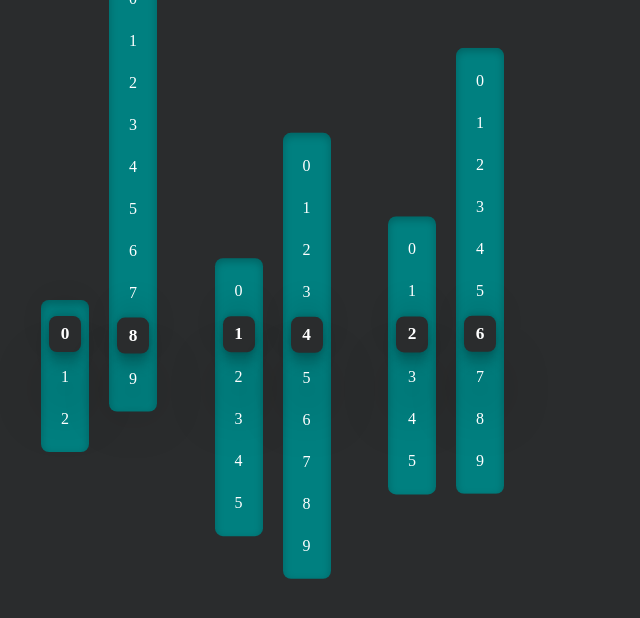
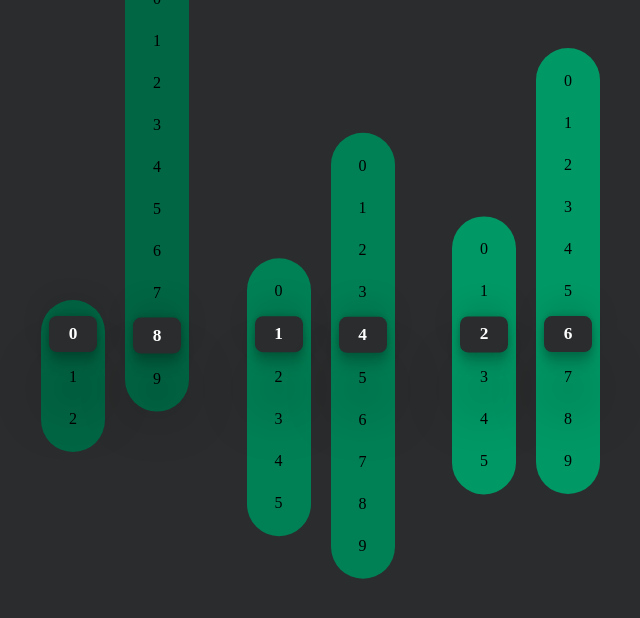
Before and after one commit to jlsa/disco-guacamole, a React (Create React App) app in the folder clock/: page / in a window 1280 px wide. Shown: the top 618 px of the page, without its empty margins (284-924 px from the left). Built offline with nearby package versions, Linux system fonts and the light colour scheme.

Commit message:
Worked on adding variants to the numberlines

```diff
--- a/clock/src/Components/Clock/Clock.js
+++ b/clock/src/Components/Clock/Clock.js
@@ -63,14 +63,38 @@ const Clock = () => {
 
   return (
     <StyledClock>
-      <NumberLine numbers={[0, 1, 2]} selected={hours[0]}  />
-      <NumberLine numbers={[0, 1, 2, 3, 4, 5, 6, 7, 8, 9]} selected={hours[1]} />
+      <NumberLine
+        numbers={[0, 1, 2]}
+        selected={hours[0]}
+        variant="hours"
+      />
+      <NumberLine
+        numbers={[0, 1, 2, 3, 4, 5, 6, 7, 8, 9]}
+        selected={hours[1]}
+        variant="hours"
+      />
       <TimeDivider />
-      <NumberLine numbers={[0, 1, 2, 3, 4, 5]} selected={minutes[0]} />
-      <NumberLine numbers={[0, 1, 2, 3, 4, 5, 6, 7, 8, 9]} selected={minutes[1]} />
+      <NumberLine
+        numbers={[0, 1, 2, 3, 4, 5]}
+        selected={minutes[0]}
+        variant="minutes"
+      />
+      <NumberLine
+        numbers={[0, 1, 2, 3, 4, 5, 6, 7, 8, 9]}
+        selected={minutes[1]}
+        variant="minutes"
+      />
       <TimeDivider />
-      <NumberLine numbers={[0, 1, 2, 3, 4, 5]} selected={seconds[0]} />
-      <NumberLine numbers={[0, 1, 2, 3, 4, 5, 6, 7, 8, 9]} selected={seconds[1]} />
+      <NumberLine
+        numbers={[0, 1, 2, 3, 4, 5]}
+        selected={seconds[0]}
+        variant="seconds"
+      />
+      <NumberLine
+        numbers={[0, 1, 2, 3, 4, 5, 6, 7, 8, 9]}
+        selected={seconds[1]}
+        variant="seconds"
+      />
 
       <br style={{clear:"both"}} />
     </StyledClock>
--- a/clock/src/Components/Clock/NumberLine.js
+++ b/clock/src/Components/Clock/NumberLine.js
@@ -1,6 +1,6 @@
 import React from 'react';
 import styled from 'styled-components';
-import { space, width, fontSize, color } from 'styled-system';
+import { space, width, fontSize, color, variant } from 'styled-system';
 import theme from '../../theme/theme';
 
 const offsetSize = '41.8px';
@@ -38,28 +38,45 @@ const offsets = {
   }
 };
 const Line = styled('ul')(
-  {
-    listStyle: 'none',
-    padding: 0,
-    margin: 0,
-    // backgroundColor: theme.colors.blue,
-    width: "3em",
-    paddingTop: "0.5rem",
-    paddingBottom: "0.5rem",
-    borderRadius: theme.radii[3],
-    boxShadow: `
-     rgba(0, 0, 0, 0.24) 0px 3px 8px inset
-    `,
-    transition: '0.6s cubic-bezier(0.25, 0.8, 0.25, 1.75)',
-    float: 'left',
-    marginLeft: '10px',
-    marginRight: '10px'
-  },
   offsets,
   space,
   width,
   fontSize,
-  color
+  color,
+  {
+    appearance: 'hours'
+  },
+  variant({
+    variants: {
+      hours: {
+        ...theme.numberLines.hours,
+      },
+      minutes: {
+        ...theme.numberLines.minutes,
+      },
+      seconds: {
+        ...theme.numberLines.seconds,
+      }
+    }
+  })
+  // {
+  //   ...theme.numberLines.hours,
+
+
+  //   // color: theme.colors.text.dark,
+  //   // // backgroundColor: theme.colors.blue,
+  //   // width: "3em",
+  //   // paddingTop: "0.5rem",
+  //   // paddingBottom: "0.5rem",
+  //   // borderRadius: theme.radii[3],
+  //   // boxShadow: `
+  //   //  rgba(0, 0, 0, 0.24) 0px 3px 8px inset
+  //   // `,
+  //   // transition: '0.6s cubic-bezier(0.25, 0.8, 0.25, 1.75)',
+  //   // float: 'left',
+  //   // marginLeft: '10px',
+  //   // marginRight: '10px'
+  // },
 );
 
 const LineItem = styled('li')(
@@ -90,13 +107,11 @@ const LineItem = styled('li')(
   color
 );
 
-const NumberLine = ({ numbers, selected }) => {
+const NumberLine = ({ numbers, selected, variant = 'hours' }) => {
   return (
     <Line
-      // p={}
-      bg='teal'
-      color='text.light'
       className={`offset-${selected}`}
+      variant={variant}
     >
       {
         numbers && numbers.map(
--- /dev/null
+++ b/clock/src/theme/Easings.js
@@ -0,0 +1,60 @@
+/**
+ *  Easing functions have been found and used from
+ *  https://easings.net/
+ */
+export const easings = {
+  outCirc: `cubic-bezier(0, 0.55, 0.45, 1)`,
+  inCirc: `cubic-bezier(0.55, 0, 1, 0.45)`,
+  inOutCirc: `cubic-bezier(0.85, 0, 0.15, 1)`,
+  inSine: `cubic-bezier(0.12, 0, 0.39, 0)`,
+  outSine: `cubic-bezier(0.61, 1, 0.88, 1)`,
+  inOutSine: `cubic-bezier(0.37, 0, 0.63, 1)`,
+  inCubic: `cubic-bezier(0.32, 0, 0.67, 0)`,
+  outCubic: `cubic-bezier(0.33, 1, 0.68, 1)`,
+  inOutCubic: `cubic-bezier(0.65, 0, 0.35, 1)`,
+  inQuint: `cubic-bezier(0.64, 0, 0.78, 0)`,
+  outQuint: `cubic-bezier(0.22, 1, 0.36, 1)`,
+  inOutQuint: `cubic-bezier(0.83, 0, 0.17, 1)`,
+  inQuad: `cubic-bezier(0.11, 0, 0.5, 0)`,
+  outQuad: `cubic-bezier(0.5, 1, 0.89, 1)`,
+  inOutQuad: `cubic-bezier(0.45, 0, 0.55, 1)`,
+  inQuart: `cubic-bezier(0.5, 0, 0.75, 0)`,
+  outQuart: `cubic-bezier(0.25, 1, 0.5, 1)`,
+  inOutQuart: `cubic-bezier(0.76, 0, 0.24, 1)`,
+  inExpo: `cubic-bezier(0.7, 0, 0.84, 0)`,
+  outExpo: `cubic-bezier(0.16, 1, 0.3, 1)`,
+  inOutExpo: `cubic-bezier(0.87, 0, 0.13, 1)`,
+  inBack: `cubic-bezier(0.36, 0, 0.66, -0.56)`,
+  outBack: `cubic-bezier(0.34, 1.56, 0.64, 1)`,
+  inOutBack: `cubic-bezier(0.68, -0.6, 0.32, 1.6)`
+};
+export const transitions = {
+  easeOutCirc : `transform 600ms ${easings.outCirc}`,
+  easeInCirc: `transform 600ms ${easings.inCirc}`,
+  easeInOutCirc : `transform 600ms ${easings.inOutCirc}`,
+  easeInSine: `transform 600ms ${easings.inSine}`,
+  easeOutSine: `transform 600ms ${easings.outSine}`,
+  easeInOutSine: `transform 600ms ${easings.inOutSine}`,
+  easeInCubic: `transform 600ms ${easings.inCubic}`,
+  easeOutCubic: `transform 600ms ${easings.outCubic}`,
+  easeInOutCubic: `transform 600ms ${easings.inOutCubic}`,
+  easeInQuint: `transform 600ms ${easings.inQuint}`,
+  easeOutQuint: `transform 600ms ${easings.outQuint}`,
+  easeInOutQuint: `transform 600ms ${easings.inOutQuint}`,
+  easeInQuad: `transform 600ms ${easings.inQuad}`,
+  easeOutQuad: `transform 600ms ${easings.outQuad}`,
+  easeInOutQuad: `transform 600ms ${easings.inOutQuad}`,
+  easeInQuart: `transform 600ms ${easings.inQuart}`,
+  easeOutQuart: `transform 600ms ${easings.outQuart}`,
+  easeInOutQuart: `transform 600ms ${easings.inOutQuart}`,
+  easeInExpo: `transform 600ms ${easings.inExpo}`,
+  easeOutExpo: `transform 600ms ${easings.outExpo}`,
+  easeInOutExpo: `transform 600ms ${easings.inOutExpo}`,
+  easeInBack: `transform 600ms ${easings.inBack}`,
+  easeOutBack: `transform 600ms ${easings.outBack}`,
+  easeInOutBack: `transform 600ms ${easings.inOutBack}`,
+};
+
+export const customTransition = (property, duration, timingFunction = easings.inSine, delay = '0ms') => {
+  return `${property} ${duration} ${timingFunction} ${delay}`;
+};
--- a/clock/src/theme/theme.js
+++ b/clock/src/theme/theme.js
@@ -1,4 +1,5 @@
 import { darken, lighten } from "polished";
+import { easings, transitions, customTransition } from './Easings';
 
 const colors = {
   teal: 'teal',
@@ -40,31 +41,22 @@ const buttonStyles = {
 };
 
 const numberLineStyles = {
-  backgroundColor: colors.primary,
-  width: "5em",
-  paddingTop: "0.5em",
-  paddingBottom: "0.5em",
-  borderRadius: radii[3],
+  padding: 0,
+  margin: 0,
+  backgroundColor: colors.secondary,
+  width: "4em",
+  listStyle: 'none',
+  paddingTop: "0.5rem",
+  paddingBottom: "0.5rem",
+  borderRadius: radii[5],
   boxShadow: `
     rgba(50, 50, 93, 0.25) 0px 30px 60px - 12px inset,
     rgba(0, 0, 0, 0.3) 0px 18px 36px - 18px inset
   `,
-  transition: '0.5s cubic-bezier(0.25, 0.8, 0.25, 1.75)',
+  transition: customTransition('transform', '600ms', easings.inOutBack),
   float: 'left',
   marginLeft: '10px',
-  marginRight: '10px'
-//     background-color: var(--color - accent);
-// width: var(--line - width);
-// padding - top: 0.5em; /* 1em */
-// padding - bottom: 0.5em; /* 1em */
-// border - radius: calc(var(--border - radius) * 2);
-// box - shadow: rgba(50, 50, 93, 0.25) 0px 30px 60px - 12px inset,
-//   rgba(0, 0, 0, 0.3) 0px 18px 36px - 18px inset;
-// /* transition: 0.5s cubic-bezier(0.25, 0.8, 0.25, 1.75); */
-// float: left;
-// margin - left: var(--spacing);
-// margin - right: var(--spacing);
-//   /* transition: 0.6s cubic-bezier(0.65, 0, 0.35, 1); */
+  marginRight: '10px',
 };
 
 export default {
@@ -74,9 +66,13 @@ export default {
   numberLines: {
     hours: {
       ...numberLineStyles,
+      backgroundColor: darken(0.1, colors.secondary),
+      transition: transitions.easeInOutExpo,
     },
     minutes: {
       ...numberLineStyles,
+      backgroundColor: darken(0.05, colors.secondary),
+      transition: transitions.easeInOutCubic,
     },
     seconds: {
       ...numberLineStyles,
```
